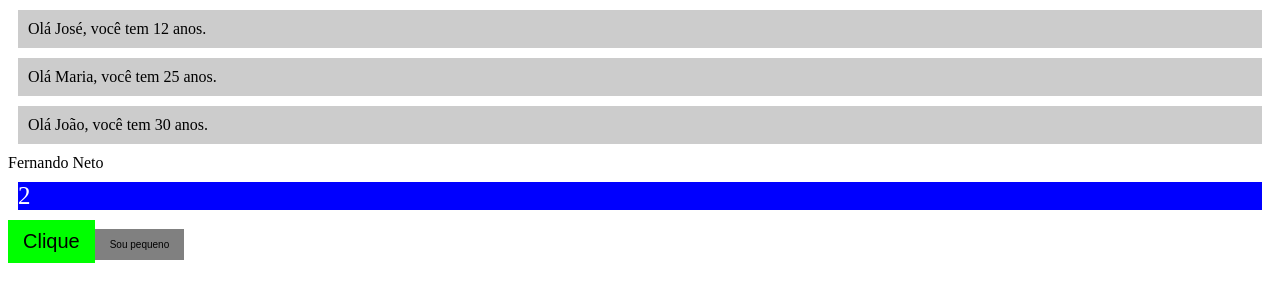
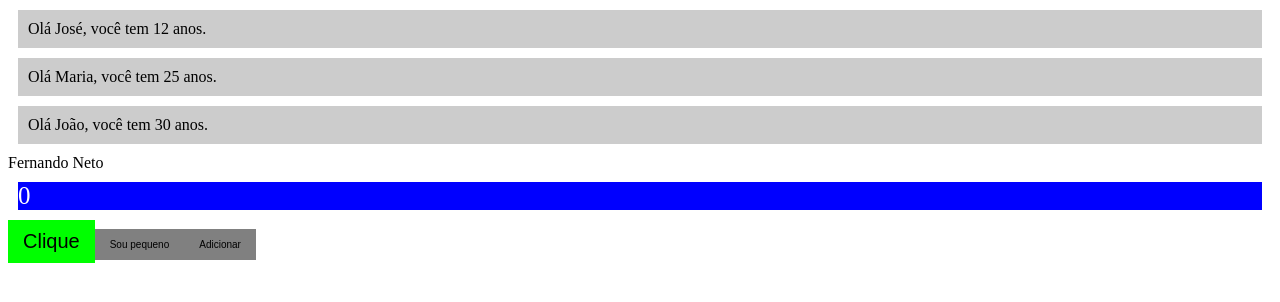
Before and after one commit to fernandonetom/learn-reactjs, a React (Create React App) app: page / in a window 1280 px wide. Shown: the top 302 px of the page. Built offline with nearby package versions, Linux system fonts and the light colour scheme.

Commit message:
useState

```diff
--- a/src/App.js
+++ b/src/App.js
@@ -1,4 +1,4 @@
-import React from "react";
+import React, { useState } from "react";
 import Hello from "./hello";
 import "./App.css";
 import styled from "styled-components";
@@ -47,15 +47,20 @@ function App() {
 		lastname: "Neto",
 	};
 
+	const [contador, setContador] = useState(0);
+
 	return (
 		<>
 			<Hello name="José" age={12} />
 			<Hello name="Maria" age={25} />
 			<Hello name="João" age={30} />
 			<div>{fomartName(user)}</div>
-			<Card>{1 + 1}</Card>
+			<Card>{contador}</Card>
 			<Botao bgColor="#00FF00">Clique</Botao>
 			<BotaoPequeno>Sou pequeno</BotaoPequeno>
+			<BotaoPequeno onClick={() => setContador(contador + 1)}>
+				Adicionar
+			</BotaoPequeno>
 		</>
 	);
 }
```
